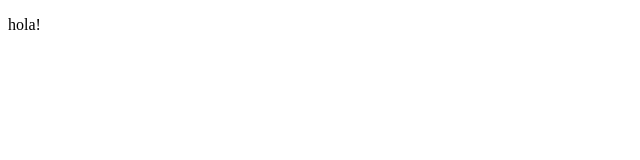
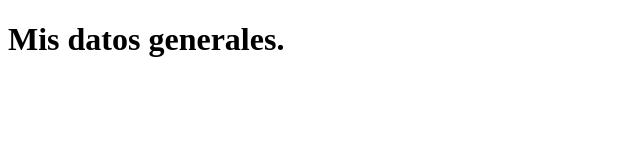
Before and after one commit to Gab97/Portafolio_PW0219_00353817, a plain HTML site: page Tarea1/DatosGenerales.html in a window 1280 px wide. Shown: the whole page, without its empty margins (0-640 px from the left). Drawn offline with Linux system fonts and the light colour scheme.

Commit message:
"Pagina principal y datos generales"

```diff
--- a/Tarea1/DatosGenerales.html
+++ b/Tarea1/DatosGenerales.html
@@ -7,6 +7,10 @@
     <title>Datos Generales</title>
 </head>
 <body>
-    <p>hola!</p>
+    <theader>
+        <h1>Mis datos generales.</h1>
+
+
+    </theader>
 </body>
 </html>
```
